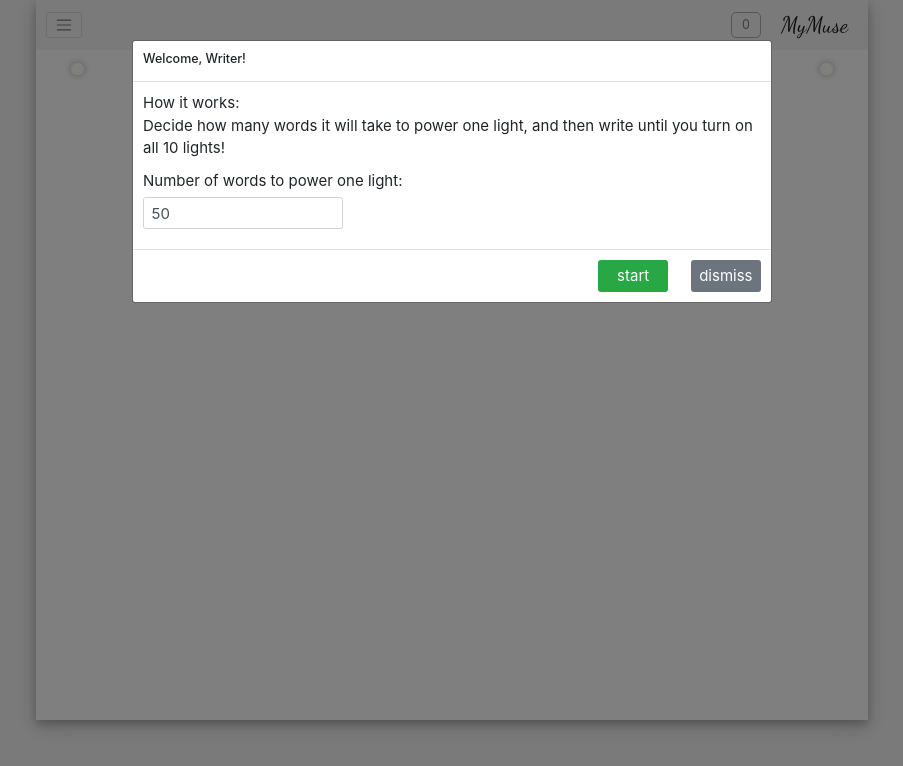
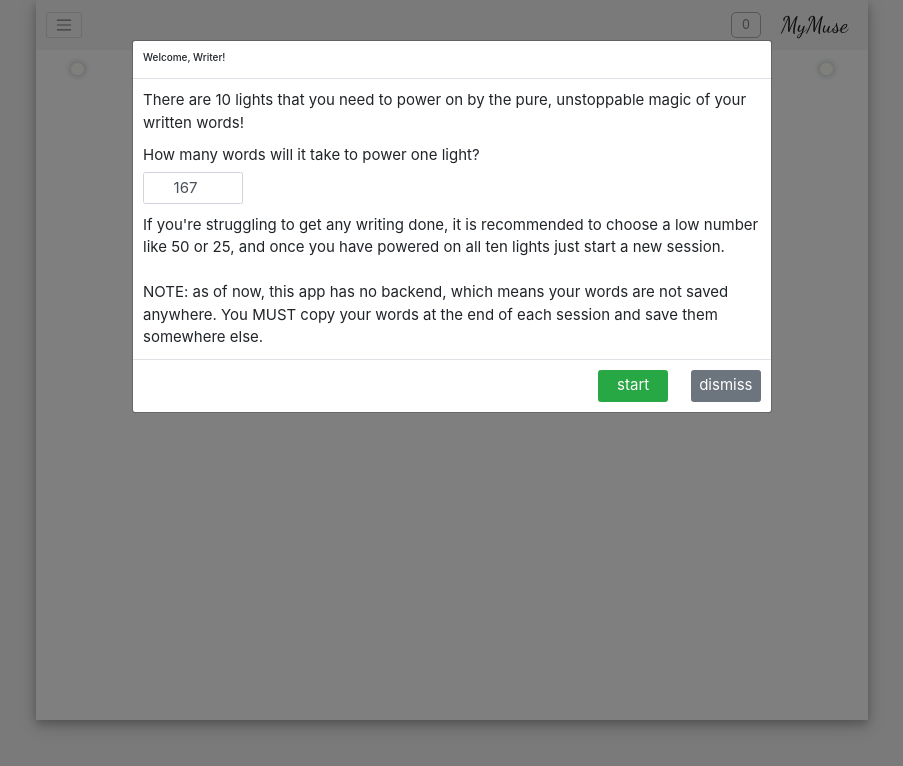
Before and after one commit to kp1129/mymuse, a React (Create React App) app in the folder app/: page / in a window 1280 px wide. Shown: the top 766 px of the page, without its empty margins (188-1091 px from the left). Built offline with nearby package versions, Linux system fonts and the light colour scheme.

Commit message:
code cleanup

```diff
--- a/app/package.json
+++ b/app/package.json
@@ -9,7 +9,6 @@
     "bootstrap": "^4.5.3",
     "react": "^17.0.1",
     "react-dom": "^17.0.1",
-    "react-ga": "^3.2.1",
     "react-scripts": "4.0.0",
     "reactstrap": "^8.7.1",
     "web-vitals": "^0.2.4"
--- a/app/src/App.css
+++ b/app/src/App.css
@@ -34,7 +34,8 @@ form {
 }
 
 form input {
-  max-width: 20rem;
+  max-width: 10rem;
+  text-align: center;
   min-height: 3rem !important;
   font-size: 1.5rem !important;
 }
--- a/app/src/App.js
+++ b/app/src/App.js
@@ -2,36 +2,15 @@ import React, { useState, useRef, useEffect } from "react";
 import Header from "./Header";
 import Editor from "./Editor";
 import { StateContext } from "./contexts/StateContext";
-import trackingId from './GAtracking';
-
-
-// import ReactGA from 'react-ga';
-
-// ReactGA.initialize(trackingId, { standardImplementation: true });
 
 function App() {
   const [darkMode, setDarkMode] = useState(false);
   const [modal, setModal] = useState(true);
-  const [challengeGoal, setChallengeGoal] = useState(1667);
-  const [challengeMilestone, setChallengeMilestone] = useState(250);
-  const [milestonesRemaining, setMilestonesRemaining] = useState([]);
   const [dropdownOpen, setDropdownOpen] = useState(false);
   const [text, setText] = useState("");
   const [wordsWritten, setWordsWritten] = useState(0);
-  const [nextMilestone, setNextMilestone] = useState();
-
-
-  const [wordsPerLight, setWordsPerLight] = useState(50);
+  const [wordsPerLight, setWordsPerLight] = useState(167);
   const [lightsToTurnOn, setLightsToTurnOn] = useState(0);
-
-  const milestonesRemainingRef = useRef(milestonesRemaining);
-  milestonesRemainingRef.current = milestonesRemaining;
-
-  // useEffect(() => {
-  //   // placing the google analytics inside of useEffect since
-  //   // I'm planning to add routes in app in the near future
-  //   ReactGA.pageview(window.location.pathname + window.location.search);
-  // })
 
   return (
     <StateContext.Provider
@@ -40,21 +19,12 @@ function App() {
         setDarkMode,
         modal,
         setModal,
-        challengeGoal,
-        setChallengeGoal,
-        challengeMilestone,
-        setChallengeMilestone,
-        milestonesRemaining,
-        setMilestonesRemaining,
         dropdownOpen,
         setDropdownOpen,
         text,
         setText,
         wordsWritten,
         setWordsWritten,
-        nextMilestone,
-        setNextMilestone,
-        milestonesRemainingRef,
         wordsPerLight,
         setWordsPerLight,
         lightsToTurnOn,
--- a/app/src/HeaderModal.js
+++ b/app/src/HeaderModal.js
@@ -12,47 +12,19 @@ import {
 import { StateContext } from "./contexts/StateContext";
 
 function HeaderModal() {
-  const {
-    wordsPerLight,
-    setWordsPerLight,
-    challengeGoal,
-    challengeMilestone,
-    modal,
-    setModal,
-    setChallengeGoal,
-    setChallengeMilestone,
-    setMilestonesRemaining,
-    setNextMilestone,
-  } = useContext(StateContext);
+  const { wordsPerLight, setWordsPerLight, modal, setModal } = useContext(
+    StateContext
+  );
 
   const dismiss = () => setModal(false);
 
   const updateWordsPerLight = (e) => setWordsPerLight(parseInt(e.target.value));
 
-  // const updateChallengeGoal = (e) => setChallengeGoal(parseInt(e.target.value));
-
-  // const updateChallengeMilestone = (e) =>
-  //   setChallengeMilestone(parseInt(e.target.value));
-
-  // const calculateMilestones = () => {
-  //   const mainMilestones = Math.floor(challengeGoal / challengeMilestone);
-  //   const finalMilestone = challengeGoal % challengeMilestone;
-
-  //   const milestonesToClear = [];
-  //   for (let i = 0; i < mainMilestones; i++) {
-  //     milestonesToClear.push(challengeMilestone);
-  //   }
-  //   if (finalMilestone > 0) {
-  //     milestonesToClear.push(finalMilestone);
-  //   }
-  //   setMilestonesRemaining(milestonesToClear);
-  //   setNextMilestone(challengeMilestone);
-  // };
-
   const startWritingChallenge = (e) => {
     e.preventDefault();
-
+    // remove the modal from the view
     dismiss();
+    // focus the cursor inside the word editor
     document.querySelector("div[contentEditable]").focus();
   };
   return (
@@ -64,19 +36,27 @@ function HeaderModal() {
         backdropTransition={{ timeout: 300 }}
       >
         <ModalHeader>
-          <h5>Welcome, Writer! </h5>
+          <h6>Welcome, Writer! </h6>
         </ModalHeader>
         <ModalBody>
-          How it works: <br/>
-          Decide how many words it will take to power one light, and then write until you turn on all 10 lights!
+          There are 10 lights that you need to power on by the pure, unstoppable
+          magic of your written words!
           <Form id="start-challenge" onSubmit={startWritingChallenge}>
-            <Label>Number of words to power one light:</Label>
+            <Label>How many words will it take to power one light?</Label>
             <Input
               type="number"
               value={wordsPerLight}
               onChange={updateWordsPerLight}
             />
           </Form>
+          If you're struggling to get any writing done, it is recommended to
+          choose a low number like 50 or 25, and once you have powered on all
+          ten lights just start a new session.
+          <br />
+          <br />
+          NOTE: as of now, this app has no backend, which means your words are
+          not saved anywhere. You MUST copy your words at the end of each
+          session and save them somewhere else.
         </ModalBody>
         <ModalFooter>
           <Button
```
Also changed, not shown: app/src/logo.svg (deleted), 1 other file (tests, documents, lock files or other folders).
